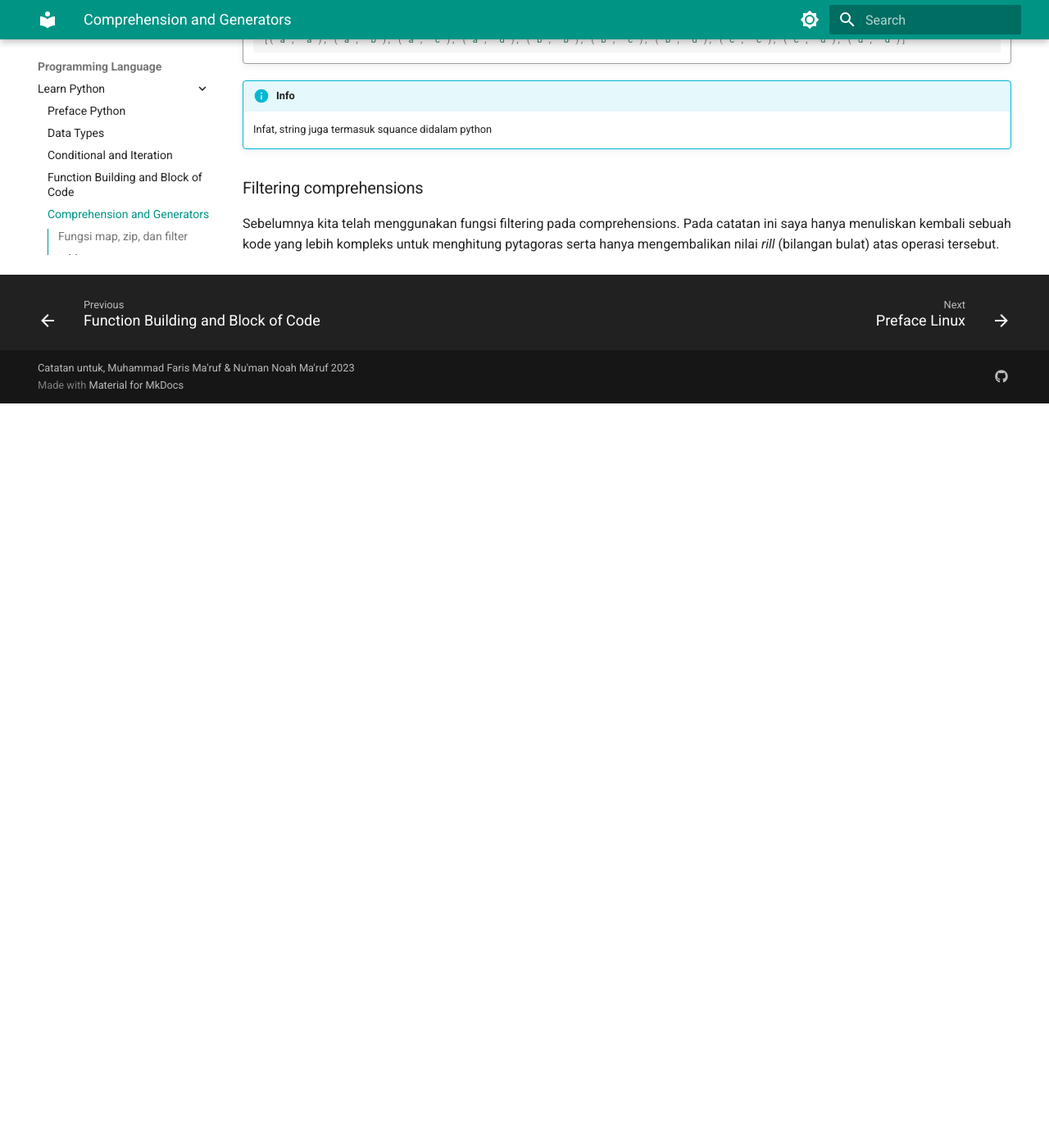
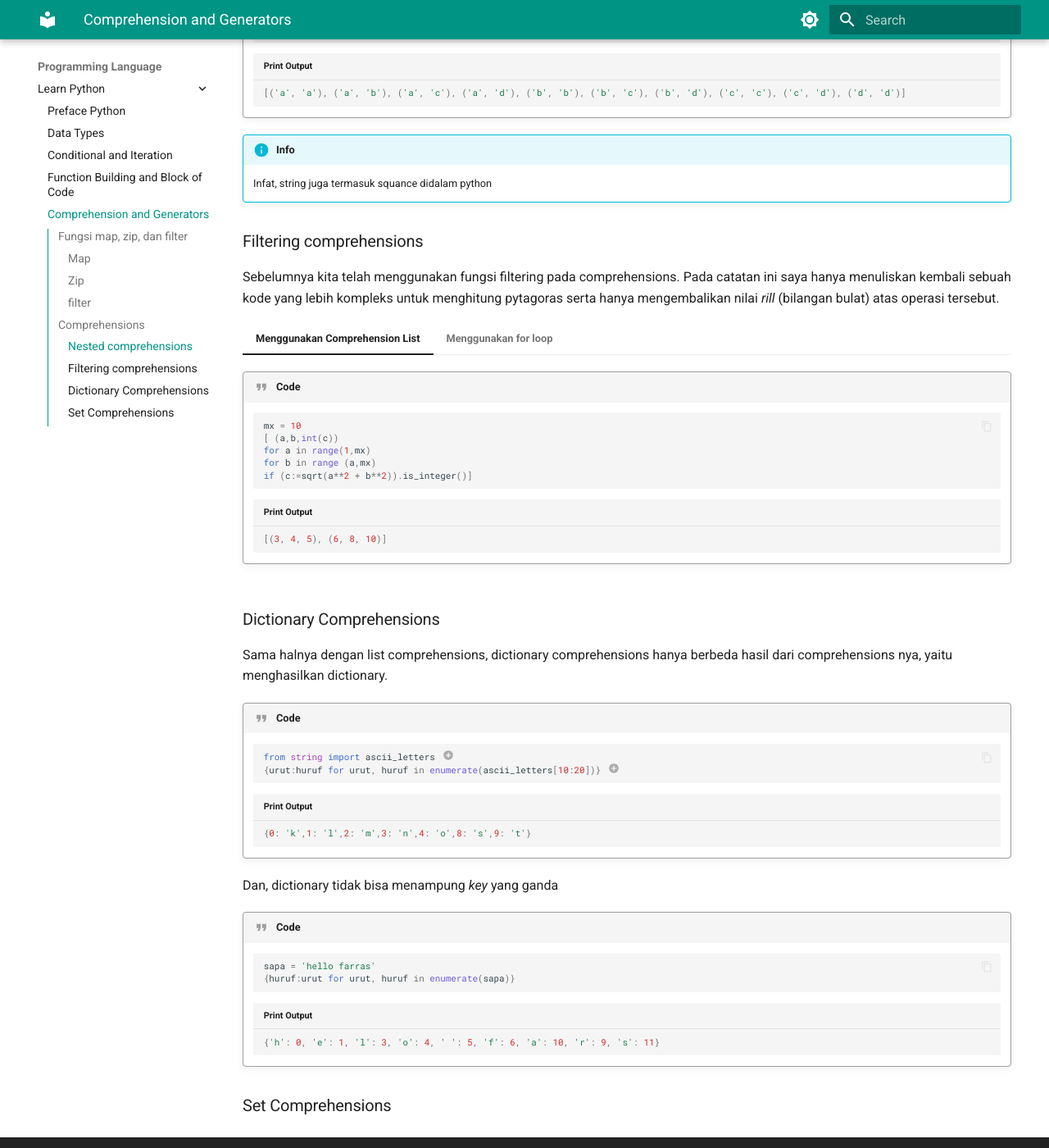
Before and after one commit to muhammadfarras/muhammadfarras.github.io, an MkDocs documentation site: the page built from docs/Programming Language/Python/04. Comprehension and Generators.md, in a window 1280 px wide and 1400 px high, scrolled down 5761 px. Shown: the whole window at 82% size. Built offline with MkDocs 1.6.1 and Material for MkDocs 9.7.7, drawn with Linux system fonts in a browser that asks for light colours; before the commit the page ends 6253 px from its top, so only the background shows below that.

Commit message:
nambah comprehension | belum selesai

````diff
--- a/docs/Programming Language/Python/04. Comprehension and Generators.md
+++ b/docs/Programming Language/Python/04. Comprehension and Generators.md
@@ -309,7 +309,7 @@ Kode dibawah ini adalah kode yang menggunakan nested for loop
     print(hasil)
     ```
 
-    ```{.python .no-copy}
+    ```{.python .no-copy title="Print Output"}
     [('a', 'a'), ('a', 'b'), ('a', 'c'), ('a', 'd'), ('b', 'b'), ('b', 'c'), ('b', 'd'), ('c', 'c'), ('c', 'd'), ('d', 'd')]
     ```
 
@@ -322,7 +322,7 @@ Kode diatas juga bisa dibuat menggunakan **nested list comprehensions**.
     [(b,c) for a,b in enumerate(kata) for c in kata[a:]]
     ```
 
-    ```{.python .no-copy}
+    ```{.python .no-copy title="Print Output"}
     [('a', 'a'), ('a', 'b'), ('a', 'c'), ('a', 'd'), ('b', 'b'), ('b', 'c'), ('b', 'd'), ('c', 'c'), ('c', 'd'), ('d', 'd')]
     ```
 
@@ -331,3 +331,73 @@ Kode diatas juga bisa dibuat menggunakan **nested list comprehensions**.
 
 ### Filtering comprehensions
 Sebelumnya kita telah menggunakan fungsi filtering pada comprehensions. Pada catatan ini saya hanya menuliskan kembali sebuah kode yang lebih kompleks untuk menghitung pytagoras serta hanya mengembalikan nilai _rill_ (bilangan bulat) atas operasi tersebut.
+
+=== "Menggunakan Comprehension List"
+
+    !!! quote "Code"
+
+        ``` {.python}
+        mx = 10
+        [ (a,b,int(c))
+        for a in range(1,mx)
+        for b in range (a,mx)
+        if (c:=sqrt(a**2 + b**2)).is_integer()]
+        ```
+
+        ```{.python .no-copy title="Print Output"}
+        [(3, 4, 5), (6, 8, 10)]
+        ```
+
+=== "Menggunakan for loop"
+
+    !!! quote "Code"
+
+        ``` {.python}
+        # Using for loop
+        from math import sqrt
+        mx = 10
+        real_pytha = []
+
+        for a in range (1,mx):
+            for b in range(a,mx):
+                if (hasil:= sqrt(a**2 + b**2)).is_integer():
+                    real_pytha.append([a,b,int(hasil)])
+
+        real_pytha
+        ```
+
+        ```{.python .no-copy title="Print Output"}
+        [(3, 4, 5), (6, 8, 10)]
+        ```
+
+### Dictionary Comprehensions
+Sama halnya dengan list comprehensions, dictionary comprehensions hanya berbeda hasil dari comprehensions nya, yaitu menghasilkan dictionary.
+
+!!! quote "Code"
+
+    ``` {.python}
+    from string import ascii_letters # (1)!
+    {urut:huruf for urut, huruf in enumerate(ascii_letters[10:20])} # (2)!
+    ```
+
+    1.  name `ascii_letters` berisikan string huruf kecil dan kapital
+    2.  Hanya mengambil kata dari 10 - 20, untuk meringkas hasil output
+
+    ```{.python .no-copy title="Print Output"}
+    {0: 'k',1: 'l',2: 'm',3: 'n',4: 'o',8: 's',9: 't'}
+    ```
+
+Dan, dictionary tidak bisa menampung *key* yang ganda
+
+!!! quote "Code"
+
+    ``` {.python}
+    sapa = 'hello farras'
+    {huruf:urut for urut, huruf in enumerate(sapa)}
+    ```
+
+    ```{.python .no-copy title="Print Output"}
+    {'h': 0, 'e': 1, 'l': 3, 'o': 4, ' ': 5, 'f': 6, 'a': 10, 'r': 9, 's': 11}
+    ```
+
+### Set Comprehensions
````
Also changed, not shown: Untitled.ipynb.
